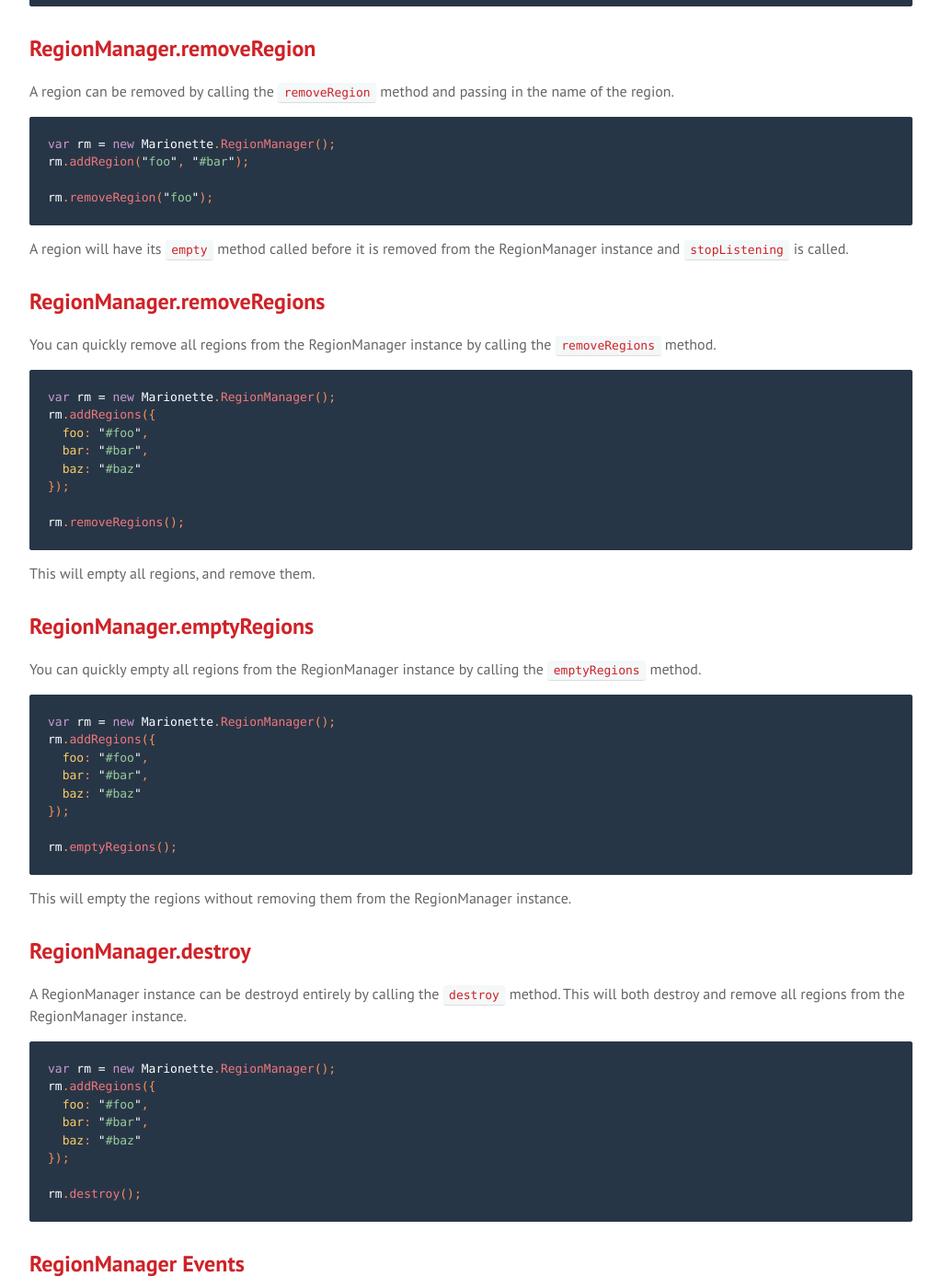
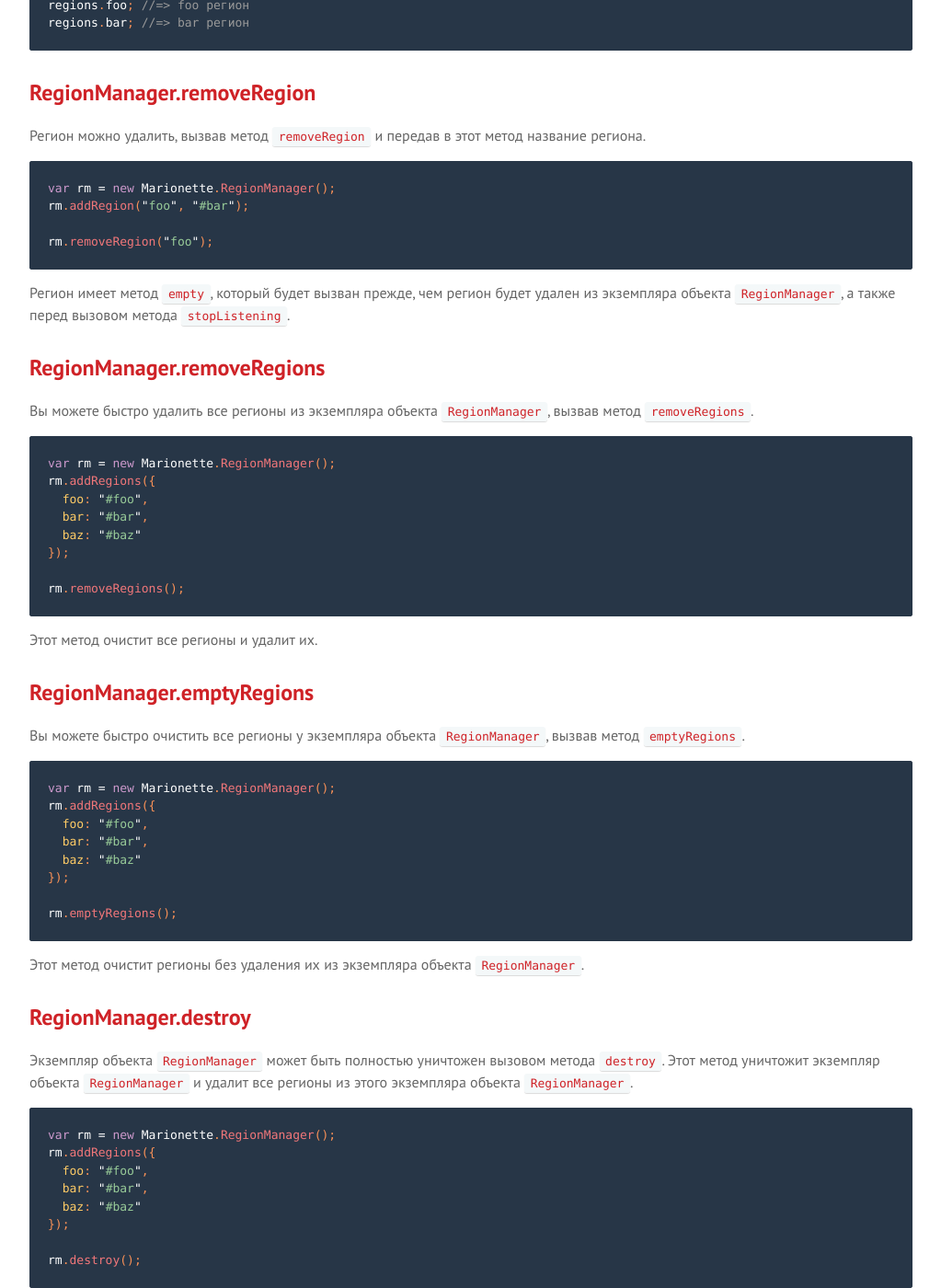
Before and after one commit to sadcitizen/marionettejs.ru, a Jekyll site: the page built from _posts/2014-05-20-regionmanager.md, in a window 1280 px wide and 1400 px high, scrolled down 3787 px. Shown: the whole window at 92% size, without its empty margins (128-1151 px from the left). Built offline with Jekyll 4.4.1, drawn with Linux system fonts in a browser that asks for light colours; some web fonts are replaced; Markdown is read by kramdown in place of the engine named in the settings; some of the changed text lies outside the part shown.

Commit message:
translate ru/RegionManager
translate "RegionManager.get"
translate "RegionManager.getRegions"
translate "RegionManager.removeRegion"
translate "RegionManager.removeRegions"
translate "RegionManager.emptyRegions"
translate "RegionManager.destroy"

````diff
--- a/_includes/translation/ru/marionette.regionmanager.md
+++ b/_includes/translation/ru/marionette.regionmanager.md
@@ -140,9 +140,8 @@
 
 ## RegionManager.get
 
-A region instance can be retrieved from the
-RegionManager instance using the `get` method and
-passing in the name of the region.
+Экземпляр региона может быть получен у экземпляра объекта `RegionManager`
+через вызов метода `get` и передачей в этот метод названия региона.
 
 ```js
 var rm = new Marionette.RegionManager();
@@ -153,9 +152,8 @@
 
 ## RegionManager.getRegions
 
-Get all the regions from the region manager.
-Returns an object literal with named regions
-as attributes.
+Метод `getRegions` позволяет получить все регионы у менеджера регионов.
+Этот метод возвращает литерал объекта с названиями регионов в качестве атрибутов.
 
 ```js
 var rm = new Marionette.RegionManager();
@@ -164,14 +162,13 @@
 
 var regions = rm.getRegions();
 
-regions.foo; //=> foo region
-regions.bar; //=> bar region
+regions.foo; //=> foo регион
+regions.bar; //=> bar регион
 ```
 
 ## RegionManager.removeRegion
 
-A region can be removed by calling the `removeRegion`
-method and passing in the name of the region.
+Регион можно удалить, вызвав метод `removeRegion` и передав в этот метод название региона.
 
 ```js
 var rm = new Marionette.RegionManager();
@@ -180,15 +177,14 @@
 rm.removeRegion("foo");
 ```
 
-A region will have its `empty` method called before
-it is removed from the RegionManager instance and
-`stopListening` is called.
+Регион имеет метод `empty`, который будет вызван прежде, чем
+регион будет удален из экземпляра объекта `RegionManager`, а также перед вызовом
+метода `stopListening`.
 
 ## RegionManager.removeRegions
 
-You can quickly remove all regions from the
-RegionManager instance by calling the `removeRegions`
-method.
+Вы можете быстро удалить все регионы из экземпляра объекта `RegionManager`,
+вызвав метод `removeRegions`.
 
 ```js
 var rm = new Marionette.RegionManager();
@@ -201,12 +197,12 @@
 rm.removeRegions();
 ```
 
-This will empty all regions, and remove them.
+Этот метод очистит все регионы и удалит их.
 
 ## RegionManager.emptyRegions
 
-You can quickly empty all regions from the RegionManager
-instance by calling the `emptyRegions` method.
+Вы можете быстро очистить все регионы у экземпляра объекта `RegionManager`,
+вызвав метод `emptyRegions`.
 
 ```js
 var rm = new Marionette.RegionManager();
@@ -219,14 +215,13 @@
 rm.emptyRegions();
 ```
 
-This will empty the regions without removing them
-from the RegionManager instance.
+Этот метод очистит регионы без удаления их из экземпляра объекта `RegionManager`.
 
 ## RegionManager.destroy
 
-A RegionManager instance can be destroyd entirely by
-calling the `destroy` method. This will both destroy
-and remove all regions from the RegionManager instance.
+Экземпляр объекта `RegionManager` может быть полностью уничтожен вызовом метода `destroy`.
+Этот метод уничтожит экземпляр объекта `RegionManager` и
+удалит все регионы из этого экземпляра объекта `RegionManager`.
 
 ```js
 var rm = new Marionette.RegionManager();
````
